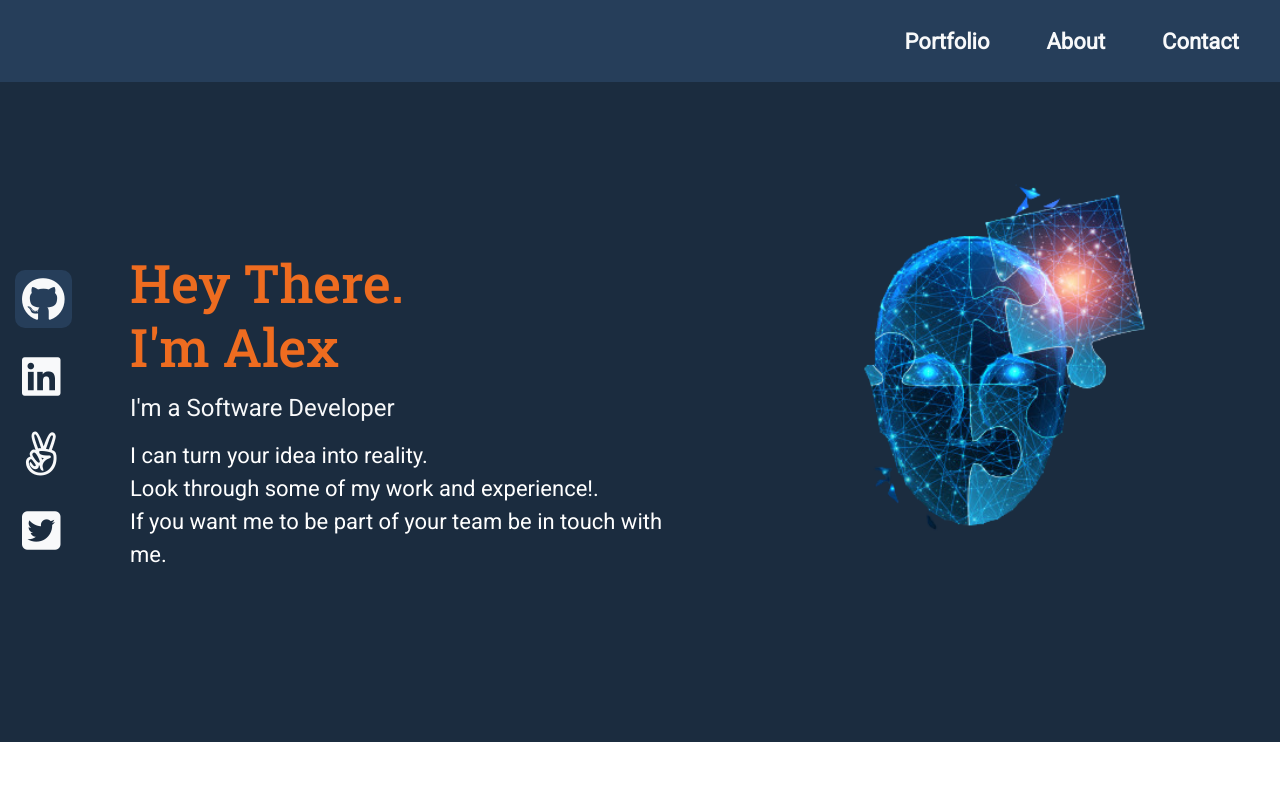
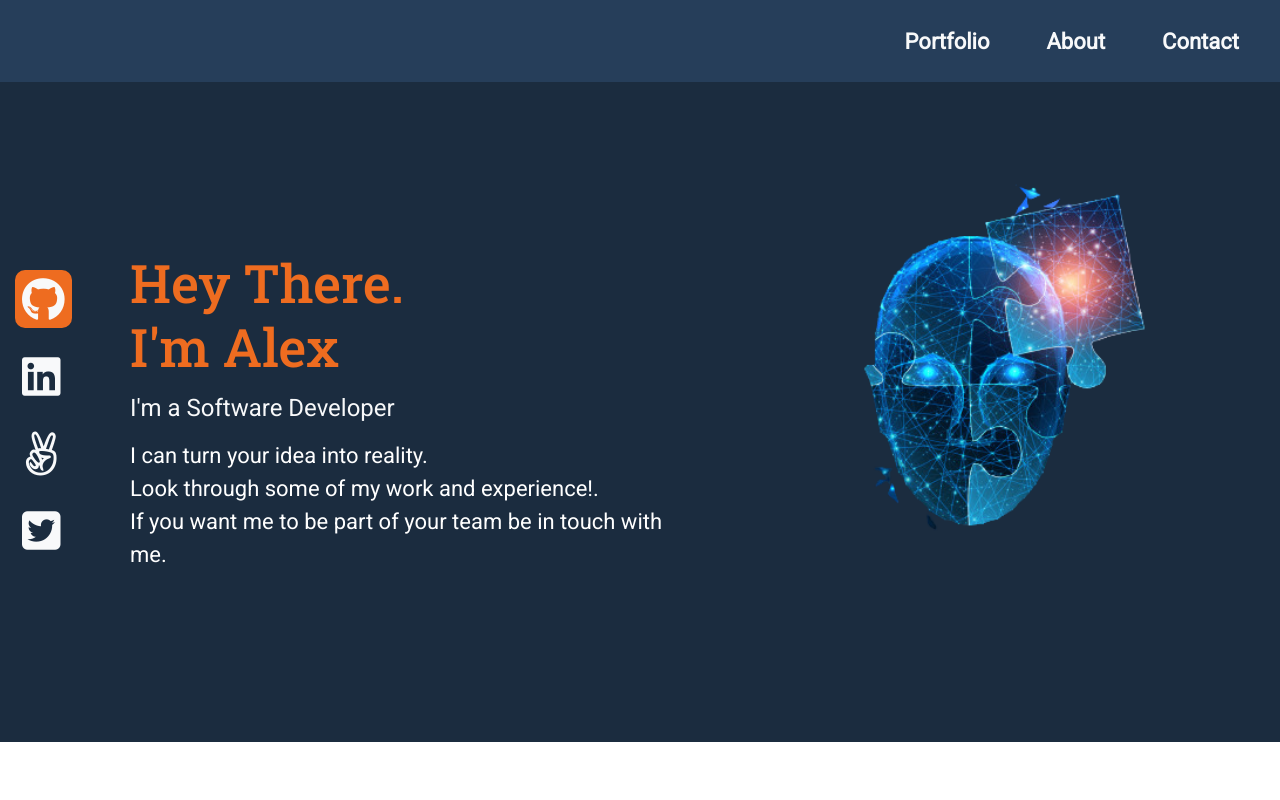
Before and after one commit to Alexoid1/Portafolio, a website: page index.html in a window 1280 px wide. In both pictures the pointer is over the icon 43 px from the left and 299 px from the top of the page. Shown: the top 800 px of the page. Drawn offline with nearby package versions, Linux system fonts and the light colour scheme.

Commit message:
hover aside bar

```diff
--- a/css/style.css
+++ b/css/style.css
@@ -70,7 +70,7 @@ ul li {
 .listS li i:hover{
   padding: 7px;
   border-radius: 10px;
-  background: #263e5a;
+  background: #ee6c20;
 
 }
 
```
